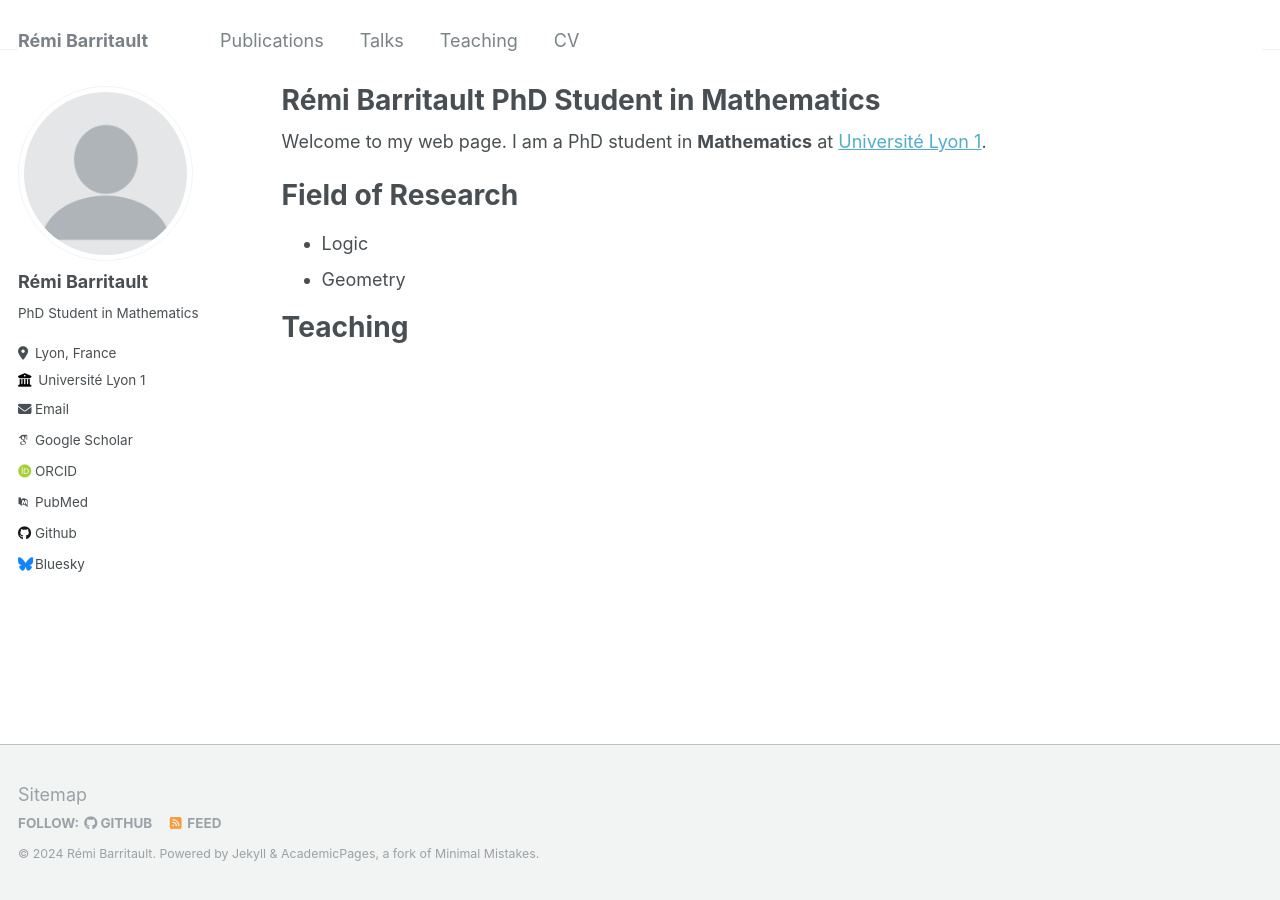
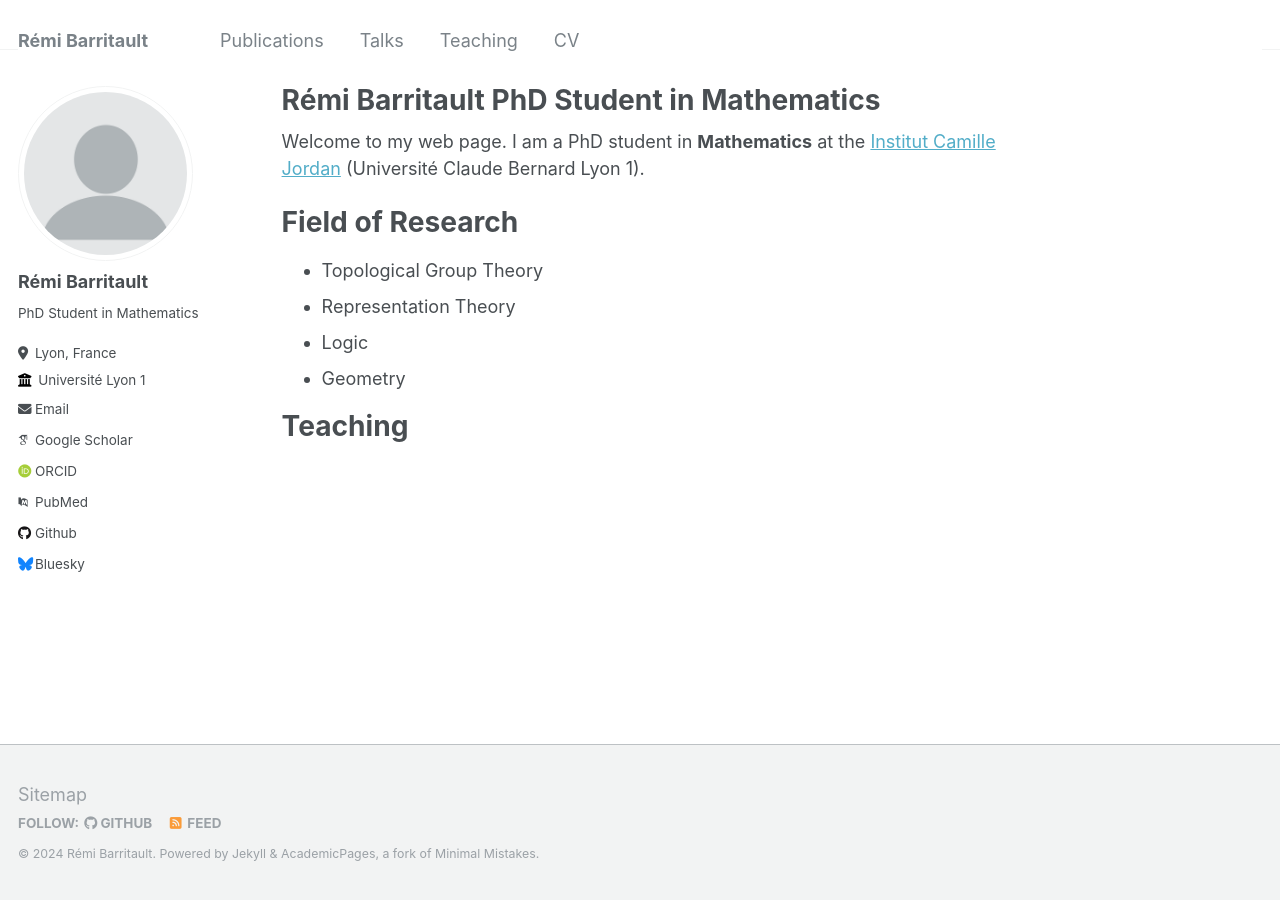
Before and after one commit to rbarritault/rbarritault.github.io, a Jekyll site: the page built from _pages/about.md, in a window 1280 px wide. Built offline with Jekyll 4.4.1, drawn with Linux system fonts in a browser that asks for light colours; some web fonts are replaced.

Commit message:
Update Field of research

```diff
--- a/_pages/about.md
+++ b/_pages/about.md
@@ -7,9 +7,11 @@ redirect_from:
   - /about.html
 ---
 
-Welcome to my web page. I am a PhD student in __Mathematics__ at [Université Lyon 1](https://www.univ-lyon1.fr/).
+Welcome to my web page. I am a PhD student in __Mathematics__ at the [Institut Camille Jordan](https://www.math.univ-lyon1.fr/) (Université Claude Bernard Lyon 1).
 
 # Field of Research
+- Topological Group Theory
+- Representation Theory
 - Logic
 - Geometry
 
```
